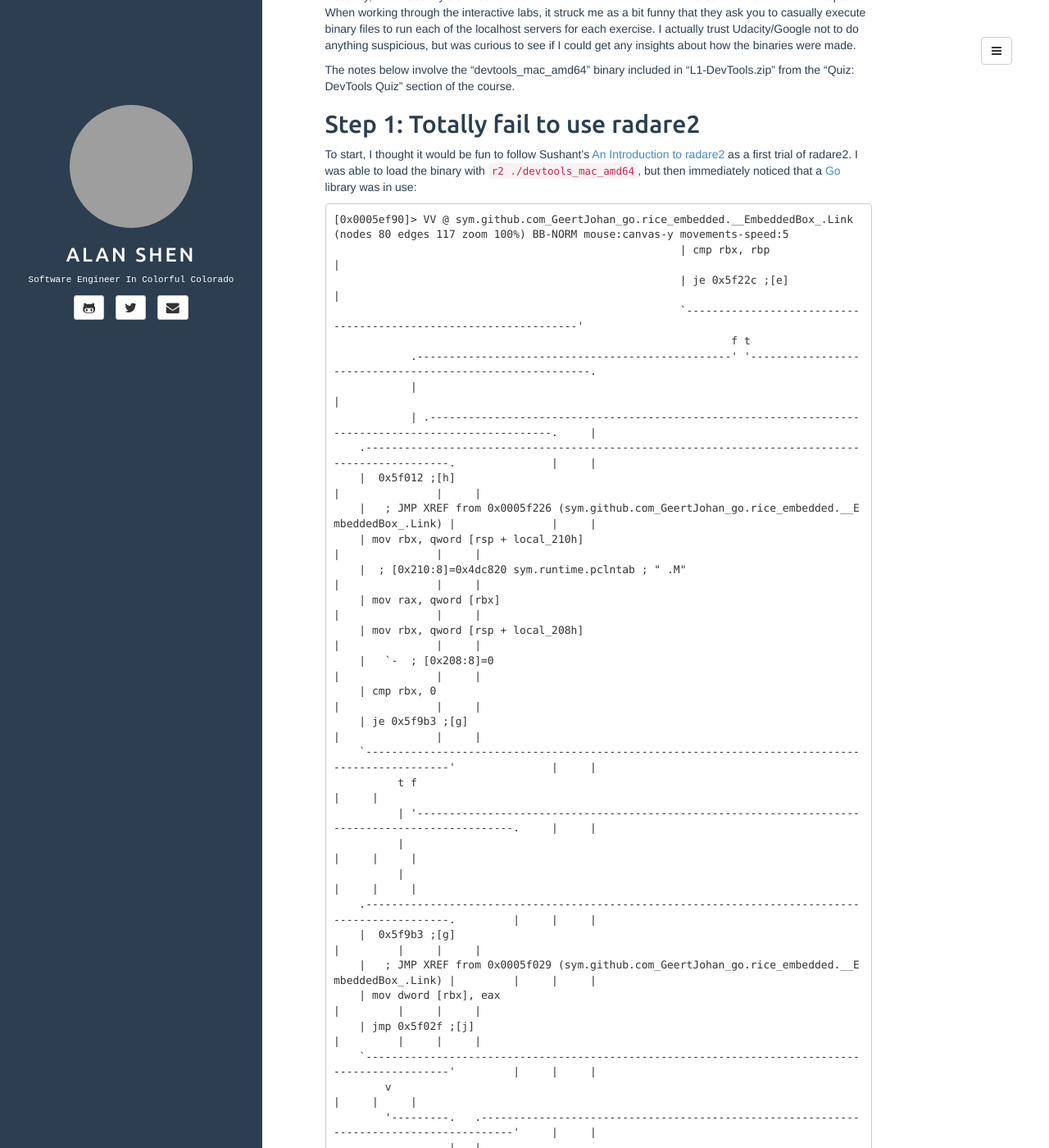
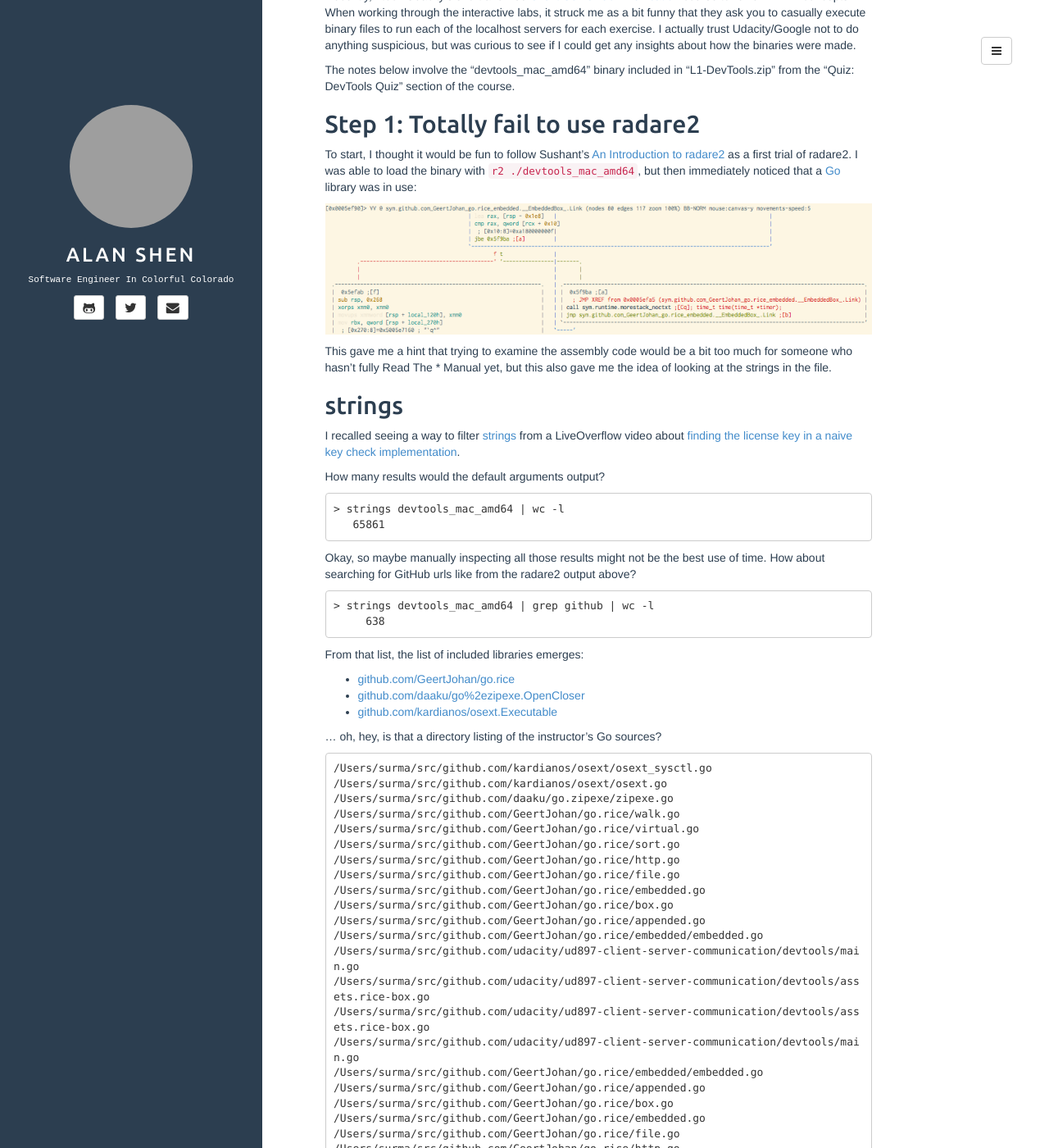
Before and after one commit to sunzenshen/sunzenshen.github.io, a Jekyll site: the page built from _posts/2017-01-02-binary-analysis-udacity-course-client-server-communication.markdown, in a window 1280 px wide and 1400 px high, scrolled down 214 px. Shown: the whole window at 82% size. Built offline with Jekyll 4.4.1, drawn with Linux system fonts in a browser that asks for light colours; some of the changed text lies outside the part shown; grey boxes are pictures that could not be loaded.

Commit message:
Replace radare2 snippet with screenshot.
First image! Text section was warping with small windows.

````diff
--- a/_posts/2017-01-02-binary-analysis-udacity-course-client-server-communication.markdown
+++ b/_posts/2017-01-02-binary-analysis-udacity-course-client-server-communication.markdown
@@ -17,45 +17,7 @@ Step 1: Totally fail to use radare2
 To start, I thought it would be fun to follow Sushant's [An Introduction to radare2](http://sushant94.me/2015/05/31/Introduction_to_radare2/) as a first trial of radare2.
 I was able to load the binary with ```r2 ./devtools_mac_amd64```, but then immediately noticed that a [Go](https://golang.org/) library was in use:
 
-
-```
-[0x0005ef90]> VV @ sym.github.com_GeertJohan_go.rice_embedded.__EmbeddedBox_.Link (nodes 80 edges 117 zoom 100%) BB-NORM mouse:canvas-y movements-speed:5
-                                                      | cmp rbx, rbp                                                    |
-                                                      | je 0x5f22c ;[e]                                                 |
-                                                      `-----------------------------------------------------------------'
-                                                              f t
-            .-------------------------------------------------' '---------------------------------------------------------.
-            |                                                                                                             |
-            | .-----------------------------------------------------------------------------------------------------.     |
-    .-----------------------------------------------------------------------------------------------.               |     |
-    |  0x5f012 ;[h]                                                                                 |               |     |
-    |   ; JMP XREF from 0x0005f226 (sym.github.com_GeertJohan_go.rice_embedded.__EmbeddedBox_.Link) |               |     |
-    | mov rbx, qword [rsp + local_210h]                                                             |               |     |
-    |  ; [0x210:8]=0x4dc820 sym.runtime.pclntab ; " .M"                                             |               |     |
-    | mov rax, qword [rbx]                                                                          |               |     |
-    | mov rbx, qword [rsp + local_208h]                                                             |               |     |
-    |   `-  ; [0x208:8]=0                                                                           |               |     |
-    | cmp rbx, 0                                                                                    |               |     |
-    | je 0x5f9b3 ;[g]                                                                               |               |     |
-    `-----------------------------------------------------------------------------------------------'               |     |
-          t f                                                                                                       |     |
-          | '-------------------------------------------------------------------------------------------------.     |     |
-          |                                                                                                   |     |     |
-          |                                                                                                   |     |     |
-    .-----------------------------------------------------------------------------------------------.         |     |     |
-    |  0x5f9b3 ;[g]                                                                                 |         |     |     |
-    |   ; JMP XREF from 0x0005f029 (sym.github.com_GeertJohan_go.rice_embedded.__EmbeddedBox_.Link) |         |     |     |
-    | mov dword [rbx], eax                                                                          |         |     |     |
-    | jmp 0x5f02f ;[j]                                                                              |         |     |     |
-    `-----------------------------------------------------------------------------------------------'         |     |     |
-        v                                                                                                     |     |     |
-        '---------.   .---------------------------------------------------------------------------------------'     |     |
-                  |   |                                                                                             |     |
-                  |   |                                                                                             |     |
-              .-----------------------------------------------------------------------------------------------.     |     |
-              |  0x5f02f ;[j]                                                                                 |     |     |
-              |   ; JMP XREF from 0x0005f9b5 (sym.github.com_GeertJohan_go.rice_embedded.__EmbeddedBox_.Link) |     |     |
-```
+![Where to start...]({{ site.url }}/images/radare2_VV_sym.github.com_GeertJohan_go.rice_embedded.png)
 
 This gave me a hint that trying to examine the assembly code would be a bit too much for someone who hasn't fully Read The * Manual yet,
 but this also gave me the idea of looking at the strings in the file.
````
Also changed, not shown: images/radare2_VV_sym.github.com_GeertJohan_go.rice_embedded.png (added).
